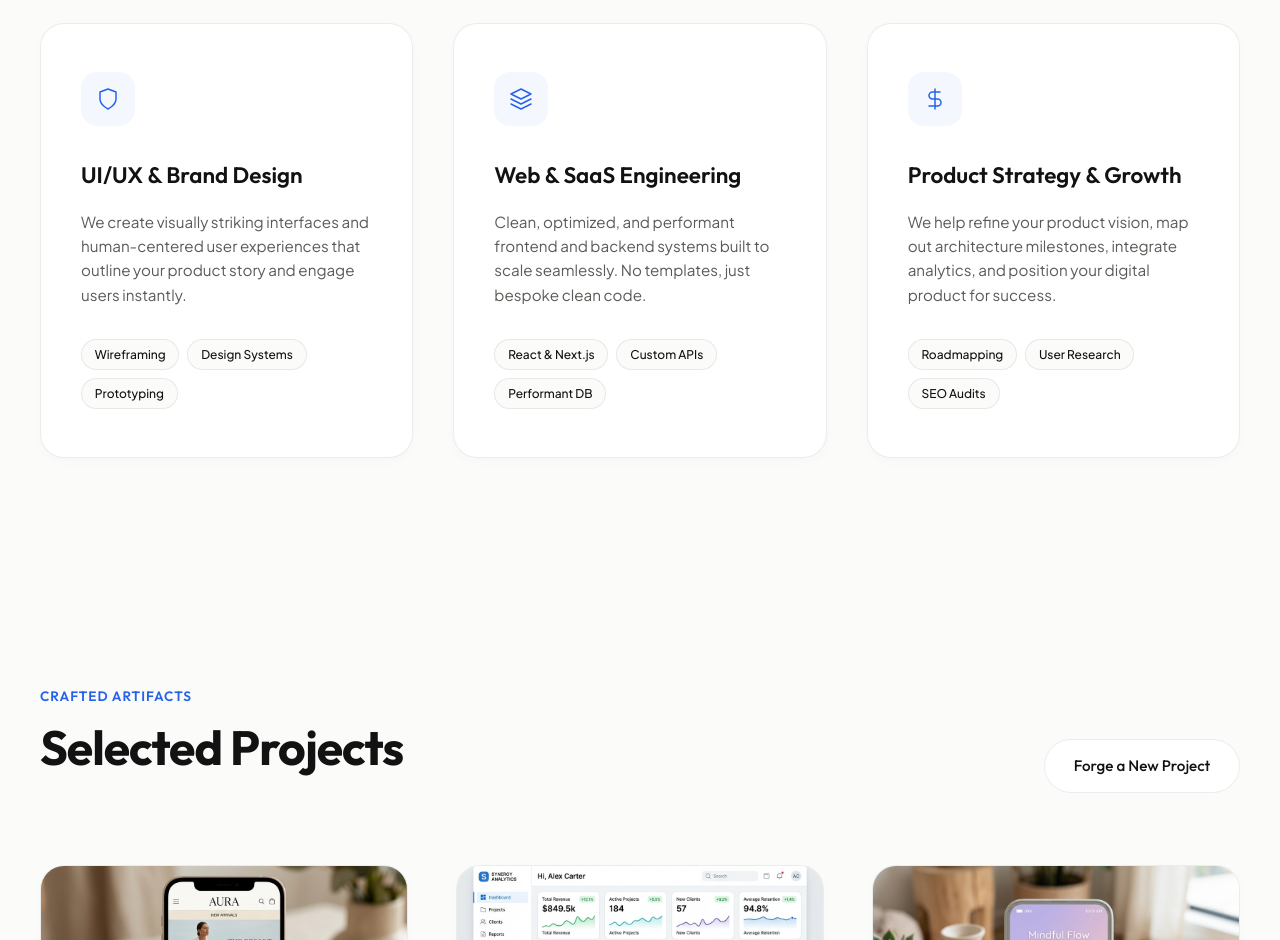
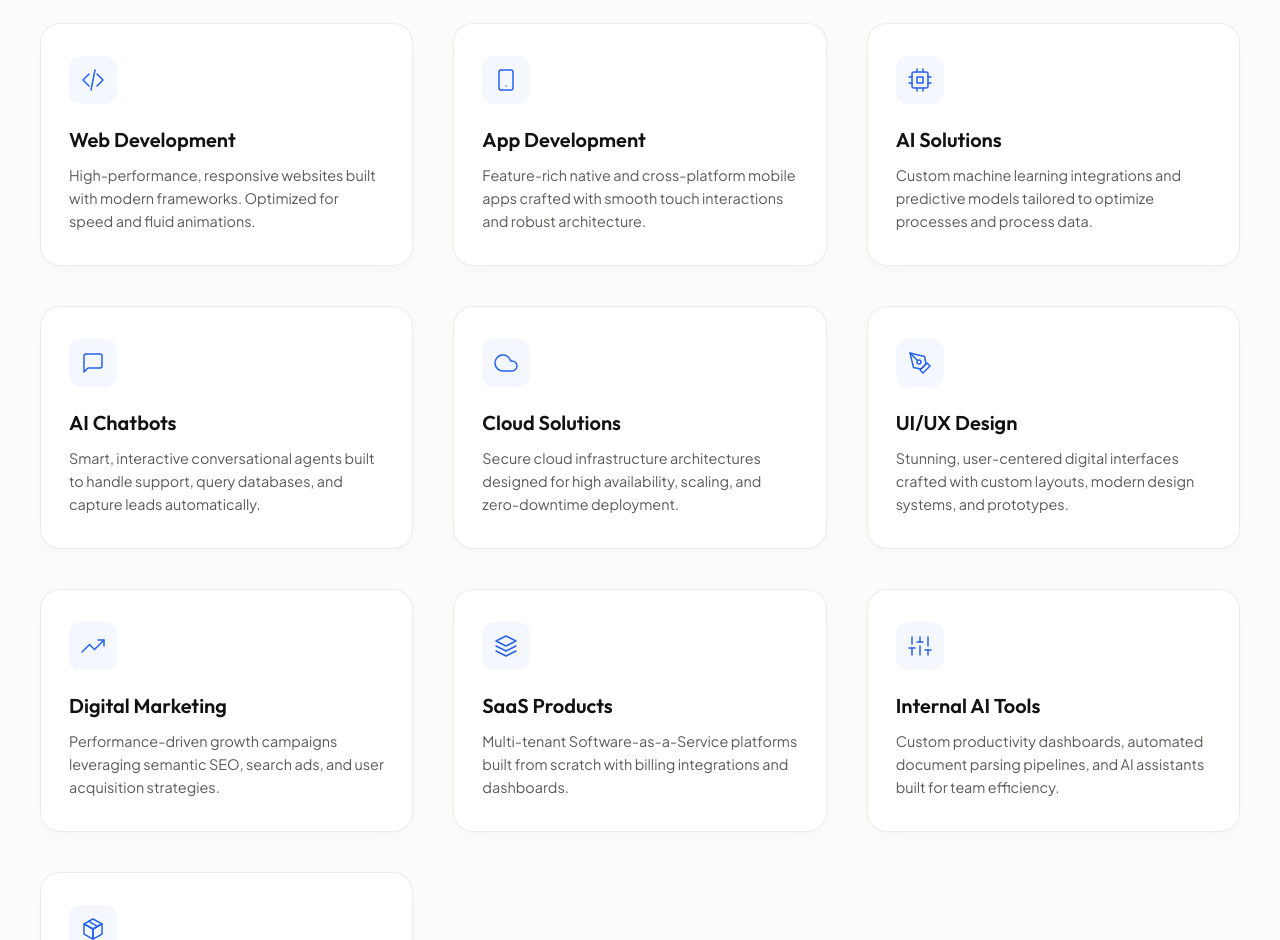
Before and after one commit to arvind05kumar/Agency, a plain HTML site: page index.html in a window 1280 px wide. Shown: the part 1860-2800 px from the top of the page. Drawn offline with Linux system fonts and the light colour scheme.

Commit message:
Services added

```diff
--- a/index.html
+++ b/index.html
@@ -136,46 +136,94 @@
             </div>
 
             <div class="services-grid">
-                <!-- Card 1 -->
+                <!-- Card 1: Web Development -->
                 <div class="service-card">
                     <div class="card-icon">
-                        <svg xmlns="http://www.w3.org/2000/svg" width="24" height="24" viewBox="0 0 24 24" fill="none" stroke="currentColor" stroke-width="1.5" stroke-linecap="round" stroke-linejoin="round" class="feather"><path d="M12 22s8-4 8-10V5l-8-3-8 3v7c0 6 8 10 8 10z"/></svg>
+                        <svg xmlns="http://www.w3.org/2000/svg" width="24" height="24" viewBox="0 0 24 24" fill="none" stroke="currentColor" stroke-width="1.5" stroke-linecap="round" stroke-linejoin="round" class="feather"><polyline points="16 18 22 12 16 6"/><polyline points="8 6 2 12 8 18"/><line x1="10" y1="22" x2="14" y2="2"/></svg>
                     </div>
-                    <h3 class="card-title">UI/UX & Brand Design</h3>
-                    <p class="card-text">We create visually striking interfaces and human-centered user experiences that outline your product story and engage users instantly.</p>
-                    <div class="card-tags">
-                        <span class="tag">Wireframing</span>
-                        <span class="tag">Design Systems</span>
-                        <span class="tag">Prototyping</span>
-                    </div>
+                    <h3 class="card-title">Web Development</h3>
+                    <p class="card-text">High-performance, responsive websites built with modern frameworks. Optimized for speed and fluid animations.</p>
                 </div>
 
-                <!-- Card 2 -->
+                <!-- Card 2: App Development -->
+                <div class="service-card">
+                    <div class="card-icon">
+                        <svg xmlns="http://www.w3.org/2000/svg" width="24" height="24" viewBox="0 0 24 24" fill="none" stroke="currentColor" stroke-width="1.5" stroke-linecap="round" stroke-linejoin="round" class="feather"><rect x="5" y="2" width="14" height="20" rx="2" ry="2"/><line x1="12" y1="18" x2="12.01" y2="18"/></svg>
+                    </div>
+                    <h3 class="card-title">App Development</h3>
+                    <p class="card-text">Feature-rich native and cross-platform mobile apps crafted with smooth touch interactions and robust architecture.</p>
+                </div>
+
+                <!-- Card 3: AI Solutions -->
+                <div class="service-card">
+                    <div class="card-icon">
+                        <svg xmlns="http://www.w3.org/2000/svg" width="24" height="24" viewBox="0 0 24 24" fill="none" stroke="currentColor" stroke-width="1.5" stroke-linecap="round" stroke-linejoin="round" class="feather"><rect x="4" y="4" width="16" height="16" rx="2" ry="2"/><rect x="9" y="9" width="6" height="6"/><line x1="9" y1="1" x2="9" y2="4"/><line x1="15" y1="1" x2="15" y2="4"/><line x1="9" y1="20" x2="9" y2="23"/><line x1="15" y1="20" x2="15" y2="23"/><line x1="20" y1="9" x2="23" y2="9"/><line x1="20" y1="15" x2="23" y2="15"/><line x1="1" y1="9" x2="4" y2="9"/><line x1="1" y1="15" x2="4" y2="15"/></svg>
+                    </div>
+                    <h3 class="card-title">AI Solutions</h3>
+                    <p class="card-text">Custom machine learning integrations and predictive models tailored to optimize processes and process data.</p>
+                </div>
+
+                <!-- Card 4: AI Chatbots -->
+                <div class="service-card">
+                    <div class="card-icon">
+                        <svg xmlns="http://www.w3.org/2000/svg" width="24" height="24" viewBox="0 0 24 24" fill="none" stroke="currentColor" stroke-width="1.5" stroke-linecap="round" stroke-linejoin="round" class="feather"><path d="M21 15a2 2 0 0 1-2 2H7l-4 4V5a2 2 0 0 1 2-2h14a2 2 0 0 1 2 2z"/></svg>
+                    </div>
+                    <h3 class="card-title">AI Chatbots</h3>
+                    <p class="card-text">Smart, interactive conversational agents built to handle support, query databases, and capture leads automatically.</p>
+                </div>
+
+                <!-- Card 5: Cloud Solutions -->
+                <div class="service-card">
+                    <div class="card-icon">
+                        <svg xmlns="http://www.w3.org/2000/svg" width="24" height="24" viewBox="0 0 24 24" fill="none" stroke="currentColor" stroke-width="1.5" stroke-linecap="round" stroke-linejoin="round" class="feather"><path d="M18 10h-1.26A8 8 0 1 0 9 20h9a5 5 0 0 0 0-10z"/></svg>
+                    </div>
+                    <h3 class="card-title">Cloud Solutions</h3>
+                    <p class="card-text">Secure cloud infrastructure architectures designed for high availability, scaling, and zero-downtime deployment.</p>
+                </div>
+
+                <!-- Card 6: UI/UX Design -->
+                <div class="service-card">
+                    <div class="card-icon">
+                        <svg xmlns="http://www.w3.org/2000/svg" width="24" height="24" viewBox="0 0 24 24" fill="none" stroke="currentColor" stroke-width="1.5" stroke-linecap="round" stroke-linejoin="round" class="feather"><path d="M12 19l7-7 3 3-7 7-3-3z"/><path d="M18 13l-1.5-7.5L2 2l3.5 14.5L13 18l5-5z"/><path d="M2 2l7.5 7.5"/><circle cx="11" cy="11" r="2"/></svg>
+                    </div>
+                    <h3 class="card-title">UI/UX Design</h3>
+                    <p class="card-text">Stunning, user-centered digital interfaces crafted with custom layouts, modern design systems, and prototypes.</p>
+                </div>
+
+                <!-- Card 7: Digital Marketing -->
+                <div class="service-card">
+                    <div class="card-icon">
+                        <svg xmlns="http://www.w3.org/2000/svg" width="24" height="24" viewBox="0 0 24 24" fill="none" stroke="currentColor" stroke-width="1.5" stroke-linecap="round" stroke-linejoin="round" class="feather"><polyline points="23 6 13.5 15.5 8.5 10.5 1 18"/><polyline points="17 6 23 6 23 12"/></svg>
+                    </div>
+                    <h3 class="card-title">Digital Marketing</h3>
+                    <p class="card-text">Performance-driven growth campaigns leveraging semantic SEO, search ads, and user acquisition strategies.</p>
+                </div>
+
+                <!-- Card 8: SaaS Products -->
                 <div class="service-card">
                     <div class="card-icon">
                         <svg xmlns="http://www.w3.org/2000/svg" width="24" height="24" viewBox="0 0 24 24" fill="none" stroke="currentColor" stroke-width="1.5" stroke-linecap="round" stroke-linejoin="round" class="feather"><polygon points="12 2 2 7 12 12 22 7 12 2"/><polyline points="2 17 12 22 22 17"/><polyline points="2 12 12 17 22 12"/></svg>
                     </div>
-                    <h3 class="card-title">Web & SaaS Engineering</h3>
-                    <p class="card-text">Clean, optimized, and performant frontend and backend systems built to scale seamlessly. No templates, just bespoke clean code.</p>
-                    <div class="card-tags">
-                        <span class="tag">React & Next.js</span>
-                        <span class="tag">Custom APIs</span>
-                        <span class="tag">Performant DB</span>
-                    </div>
+                    <h3 class="card-title">SaaS Products</h3>
+                    <p class="card-text">Multi-tenant Software-as-a-Service platforms built from scratch with billing integrations and dashboards.</p>
                 </div>
 
-                <!-- Card 3 -->
+                <!-- Card 9: Internal AI Tools -->
                 <div class="service-card">
                     <div class="card-icon">
-                        <svg xmlns="http://www.w3.org/2000/svg" width="24" height="24" viewBox="0 0 24 24" fill="none" stroke="currentColor" stroke-width="1.5" stroke-linecap="round" stroke-linejoin="round" class="feather"><path d="M12 2v20M17 5H9.5a3.5 3.5 0 0 0 0 7h5a3.5 3.5 0 0 1 0 7H6"/></svg>
+                        <svg xmlns="http://www.w3.org/2000/svg" width="24" height="24" viewBox="0 0 24 24" fill="none" stroke="currentColor" stroke-width="1.5" stroke-linecap="round" stroke-linejoin="round" class="feather"><line x1="4" y1="21" x2="4" y2="14"/><line x1="4" y1="10" x2="4" y2="3"/><line x1="12" y1="21" x2="12" y2="12"/><line x1="12" y1="8" x2="12" y2="3"/><line x1="20" y1="21" x2="20" y2="16"/><line x1="20" y1="12" x2="20" y2="3"/><line x1="1" y1="14" x2="7" y2="14"/><line x1="9" y1="8" x2="15" y2="8"/><line x1="17" y1="16" x2="23" y2="16"/></svg>
                     </div>
-                    <h3 class="card-title">Product Strategy & Growth</h3>
-                    <p class="card-text">We help refine your product vision, map out architecture milestones, integrate analytics, and position your digital product for success.</p>
-                    <div class="card-tags">
-                        <span class="tag">Roadmapping</span>
-                        <span class="tag">User Research</span>
-                        <span class="tag">SEO Audits</span>
+                    <h3 class="card-title">Internal AI Tools</h3>
+                    <p class="card-text">Custom productivity dashboards, automated document parsing pipelines, and AI assistants built for team efficiency.</p>
+                </div>
+
+                <!-- Card 10: Digital Products -->
+                <div class="service-card">
+                    <div class="card-icon">
+                        <svg xmlns="http://www.w3.org/2000/svg" width="24" height="24" viewBox="0 0 24 24" fill="none" stroke="currentColor" stroke-width="1.5" stroke-linecap="round" stroke-linejoin="round" class="feather"><line x1="16.5" y1="9.4" x2="7.5" y2="4.21"/><polygon points="12 22.08 12 12 3 6.92 3 17.08 12 22.08"/><polygon points="12 12 21 6.92 21 17.08 12 22.08"/><polygon points="12 2 3 6.92 12 12 21 6.92 12 2"/></svg>
                     </div>
+                    <h3 class="card-title">Digital Products</h3>
+                    <p class="card-text">UI templates, code kits, and digital assets optimized for self-serve checkout and direct downloads.</p>
                 </div>
             </div>
         </section>
--- a/styles.css
+++ b/styles.css
@@ -592,8 +592,8 @@ section[class^="section-"] {
 .service-card {
     background-color: var(--bg-card);
     border: 1px solid var(--color-border);
-    border-radius: 24px;
-    padding: 3rem 2.5rem;
+    border-radius: 20px;
+    padding: 2rem 1.75rem;
     box-shadow: var(--shadow-sm);
     transition: var(--transition-smooth);
     position: relative;
@@ -622,15 +622,15 @@ section[class^="section-"] {
 }
 
 .card-icon {
-    width: 54px;
-    height: 54px;
-    border-radius: 16px;
+    width: 48px;
+    height: 48px;
+    border-radius: 12px;
     background-color: rgba(37, 99, 235, 0.05);
     color: var(--color-accent);
     display: flex;
     align-items: center;
     justify-content: center;
-    margin-bottom: 2rem;
+    margin-bottom: 1.25rem;
     transition: var(--transition-smooth);
 }
 
@@ -642,14 +642,14 @@ section[class^="section-"] {
 .card-title {
     font-family: var(--font-heading);
     font-weight: 600;
-    font-size: 1.4rem;
-    margin-bottom: 1rem;
+    font-size: 1.25rem;
+    margin-bottom: 0.5rem;
 }
 
 .card-text {
     color: var(--color-muted);
-    margin-bottom: 2rem;
-    font-size: 0.95rem;
+    margin-bottom: 0;
+    font-size: 0.9rem;
 }
 
 .card-tags {
```
